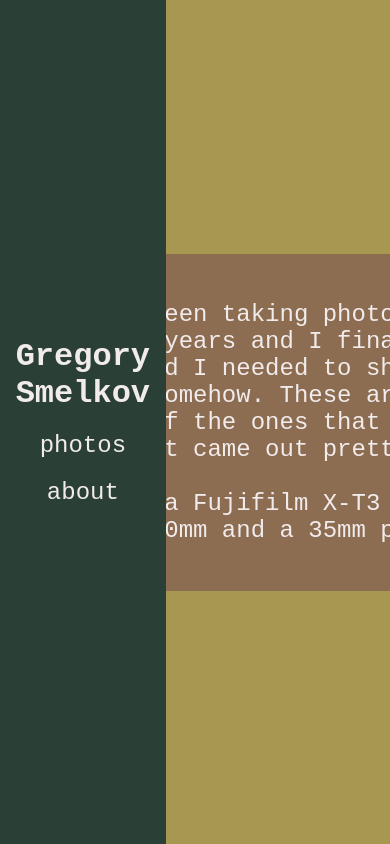
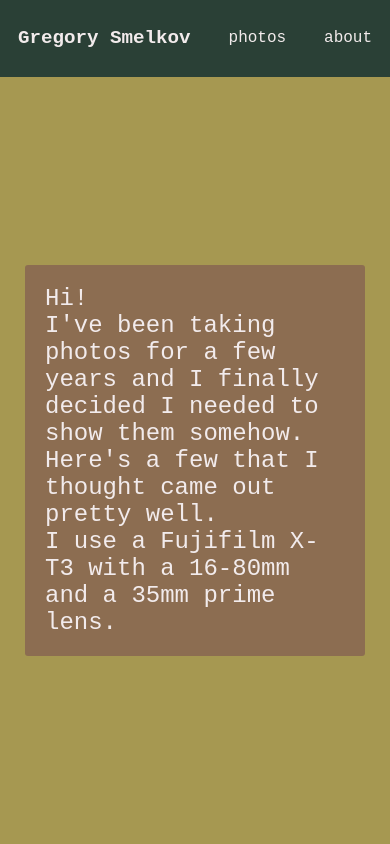
Before and after one commit to IsItGreg/PhotoPortfolio, a React (Create React App) app: page /about in a window 390 px wide. Built offline with nearby package versions, Linux system fonts and the light colour scheme.

Commit message:
fixed for mobile view

```diff
--- a/src/App.module.scss
+++ b/src/App.module.scss
@@ -5,6 +5,10 @@
   flex-direction: row;
   width: 100%;
   height: 100%;
+
+  @media (max-width: 700px) {
+    flex-direction: column;
+  }
 }
 
 .right {
--- a/src/components/About.module.scss
+++ b/src/components/About.module.scss
@@ -17,4 +17,8 @@
   padding: 20px;
   border-radius: 3px;
   width: 400px;
+
+  @media (max-width: 700px) {
+    width: 300px;
+  }
 }
--- a/src/components/About.tsx
+++ b/src/components/About.tsx
@@ -8,8 +8,8 @@ const About = () => {
         <div>Hi!</div>
         <div>
           I've been taking photos for a few years and I finally decided I needed
-          to show them somehow. These are some of the ones that I thought came
-          out pretty well.
+          to show them somehow. Here's a few that I thought came out pretty
+          well.
         </div>
         <div>I use a Fujifilm X-T3 with a 16-80mm and a 35mm prime lens.</div>
       </div>
--- a/src/components/Images.module.scss
+++ b/src/components/Images.module.scss
@@ -20,6 +20,10 @@
   justify-content: center;
   align-items: center;
   gap: 10px;
+
+  @media (max-height: 500px) {
+    padding: 20px 5%;
+  }
 }
 
 .image-pane-square {
--- a/src/components/Navbar.module.scss
+++ b/src/components/Navbar.module.scss
@@ -1,6 +1,7 @@
 @import "../colors.scss";
 
 .navbar {
+  box-sizing: border-box;
   background-color: $dark;
   color: $text;
 
@@ -12,6 +13,13 @@
   align-items: center;
 
   gap: 20px;
+
+  @media (max-width: 700px) {
+    flex-direction: row;
+    justify-content: space-evenly;
+    align-items: center;
+    height: 10%;
+  }
 }
 
 .text-name {
@@ -19,6 +27,14 @@
   font-family: "Courier New", Courier, monospace;
   font-size: 2rem;
   font-weight: bold;
+
+  @media (max-width: 700px) {
+    font-size: 1.5rem;
+  }
+
+  @media (max-width: 400px) {
+    font-size: 1.2rem;
+  }
 }
 
 .navbar-link {
@@ -31,4 +47,8 @@
     color: $text-hover;
     cursor: pointer;
   }
+
+  @media (max-width: 700px) {
+    font-size: 1rem;
+  }
 }
```
